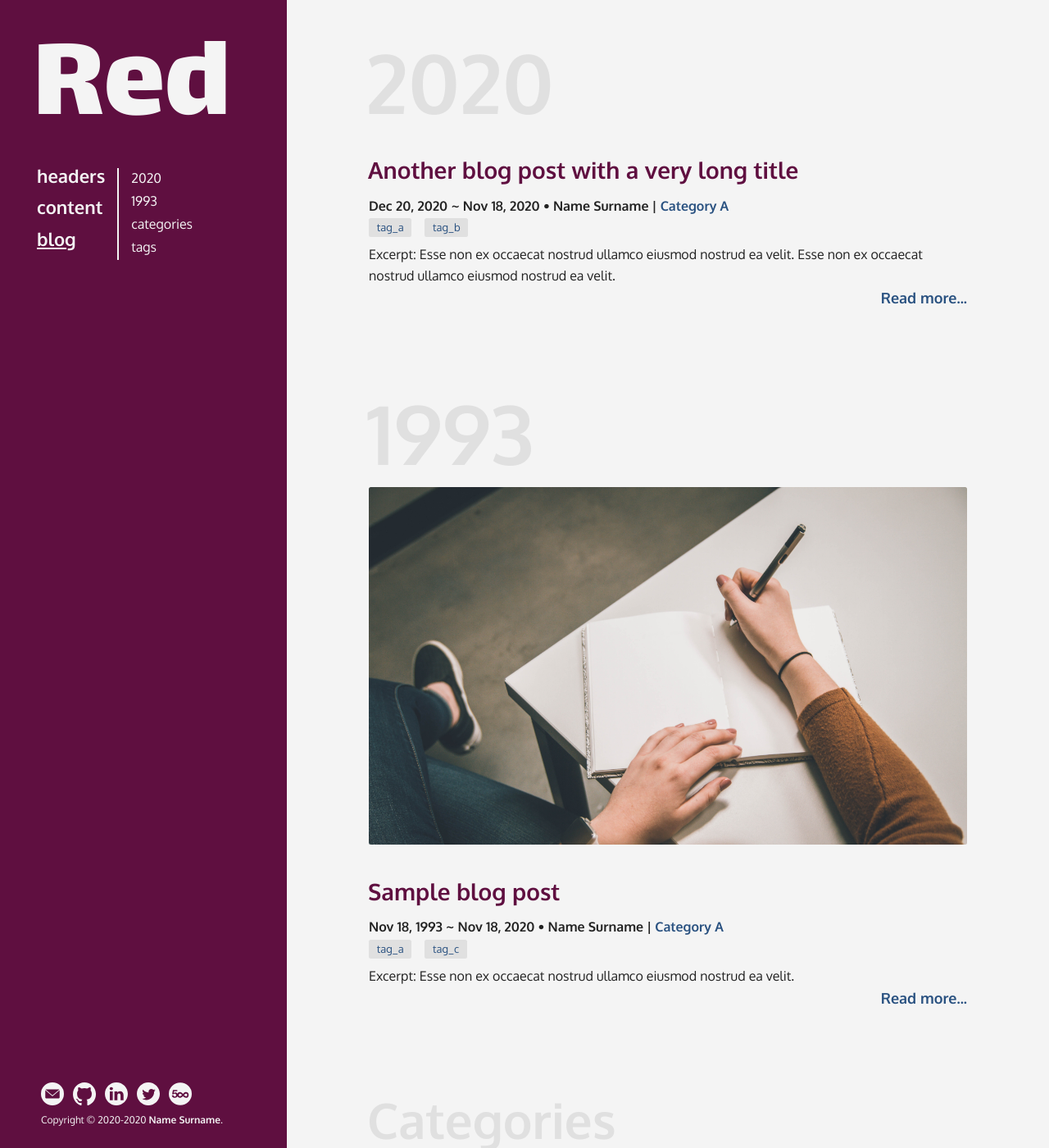
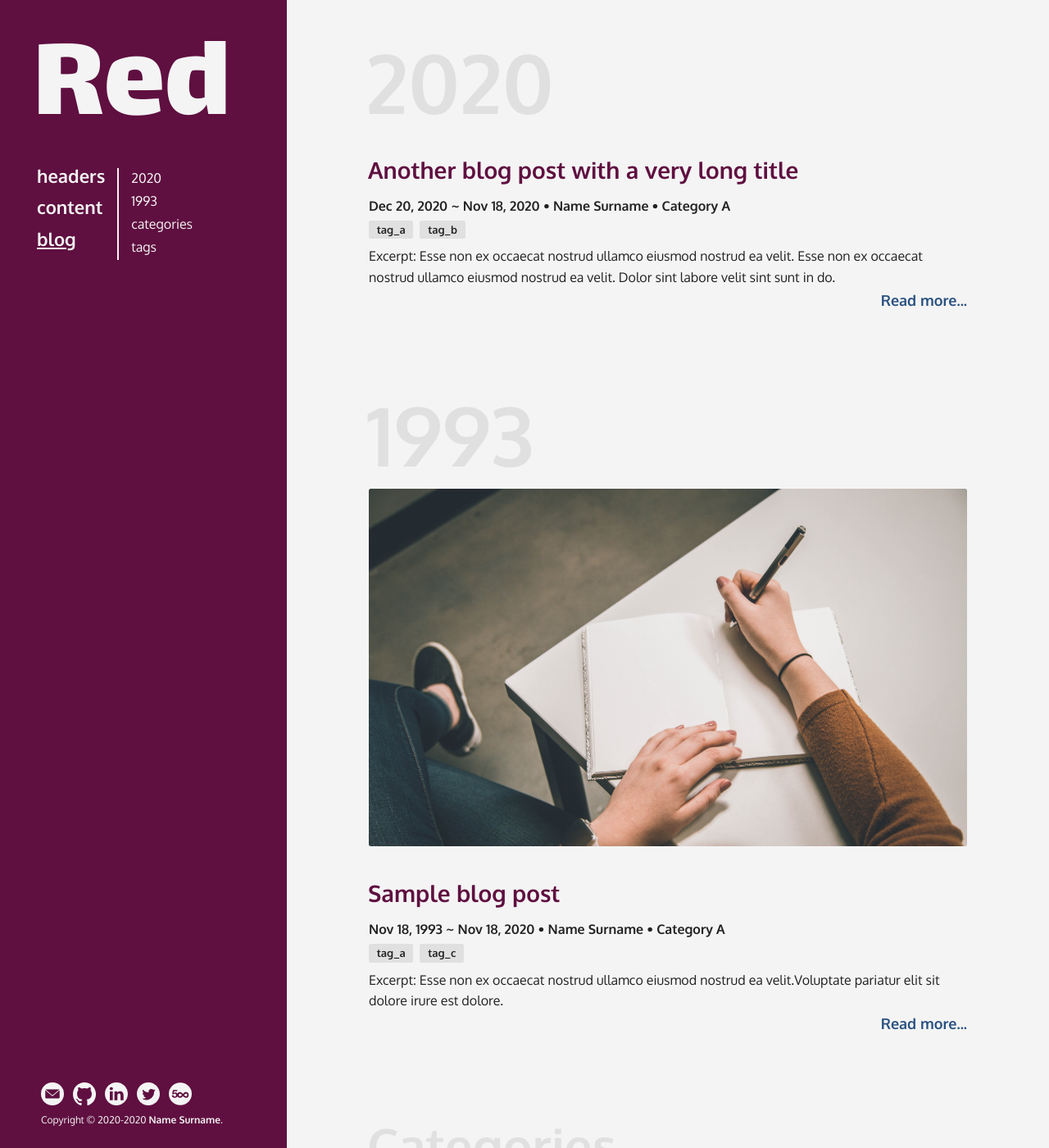
Before and after one commit to rafalkaron/r-jekyll-theme, a Jekyll site: the page built from blog.md, in a window 1280 px wide and 1400 px high. Shown: the whole window at 82% size. Built offline with Jekyll 4.4.1, drawn with Linux system fonts in a browser that asks for light colours; some web fonts are replaced.

Commit message:
styled tags and categories

```diff
--- a/_includes/blog/posts_list.html
+++ b/_includes/blog/posts_list.html
@@ -31,7 +31,7 @@
                     <span class="p-author h-card" itemprop="name">{{ post.author }}</span>
                     {% endif -%}
 
-                    {%- if post.category -%}<span> | </span>
+                    {%- if post.category -%}<span> • </span>
                     <span class="post-categories">
                         {% if post %}
                             {% assign categories = post.categories %}
--- a/_posts/1993-11-18-sample-blog-post.md
+++ b/_posts/1993-11-18-sample-blog-post.md
@@ -10,7 +10,7 @@ tags: tag_a tag_c
 modified_date: 2020-11-18
 ---
 
-Excerpt: Esse non ex occaecat nostrud ullamco eiusmod nostrud ea velit.
+Excerpt: Esse non ex occaecat nostrud ullamco eiusmod nostrud ea velit.Voluptate pariatur elit sit dolore irure est dolore.
 
 ## Header 2
 
--- a/_posts/2020-12-20-another-blog-post.md
+++ b/_posts/2020-12-20-another-blog-post.md
@@ -9,7 +9,7 @@ tags: tag_a tag_b
 modified_date: 2020-11-18
 ---
 
-Excerpt: Esse non ex occaecat nostrud ullamco eiusmod nostrud ea velit. Esse non ex occaecat nostrud ullamco eiusmod nostrud ea velit.
+Excerpt: Esse non ex occaecat nostrud ullamco eiusmod nostrud ea velit. Esse non ex occaecat nostrud ullamco eiusmod nostrud ea velit. Dolor sint labore velit sint sunt in do.
 
 ## Header 2
 
--- a/_sass/r/content/blog.scss
+++ b/_sass/r/content/blog.scss
@@ -7,6 +7,7 @@ h1.blog-header {
 h1.blog-header-year {
     font-size: 10rem;
     line-height: 1em;
+    //writing-mode: vertical-lr;
 }
 
 div#post-list-container {
@@ -35,6 +36,24 @@ div#post-list-container {
                 * {
                     font-weight: bold;
                 }
+
+                span.post-categories {
+                    text-decoration: none;
+                    font-weight: bold;
+                    color: $text-dark;
+
+                    * {
+                        text-decoration: inherit;
+                        font-weight: inherit;
+                        color: inherit;
+                    }
+                }
+
+                span.post-categories:hover,
+                span.post-categories:active {
+                    color: $secondary-color;
+                    text-decoration: underline;
+                }
             }
 
             div.post-excerpt {
@@ -56,12 +75,13 @@ div#post-list-container {
             display: flex;
             flex-wrap: wrap;
             padding: 0;
+            margin-top: 0.25rem;
 
-            li {
+            li.post-tag {
                 font-size: 1.3rem;
                 list-style: none;
                 padding: 0.25em 0.75em;
-                margin: 0.8rem 1.6rem 0.8rem 0;
+                margin: 0.8rem 0.8rem 0.8rem 0;
                 background-color: $background-middle;
                 color: $text-dark;
                 border-radius: $border-radius;
@@ -70,13 +90,19 @@ div#post-list-container {
                 vertical-align: middle;
                 display: inline;
                 text-decoration: none;
+                font-weight: bold;
 
                 * {
                     border: none;
                     text-decoration: inherit;
                     font-size: inherit;
                     font-weight: inherit;
+                    color: inherit;
                 }
+            }
+            li.post-tag:hover,
+            li.post-tag:active {
+                color: $secondary-color;
             }
         }
     }
--- a/_sass/r/styling/animations.scss
+++ b/_sass/r/styling/animations.scss
@@ -33,11 +33,11 @@ main,
 }
 /*** Page-level animations - END*/
 
-a:hover,
-a:active,
-a:focus,
-abbr[title]:hover,
-abbr[title]:focus,
-abbr[title]:active {
-    transition-duration: 0.5s;
-}
+// a:hover,
+// a:active,
+// a:focus,
+// abbr[title]:hover,
+// abbr[title]:focus,
+// abbr[title]:active {
+//     transition-duration: 0.5s;
+// }
```
Also changed, not shown: _drafts/2020-12-30-draft-post.md (+1 -1 lines).
